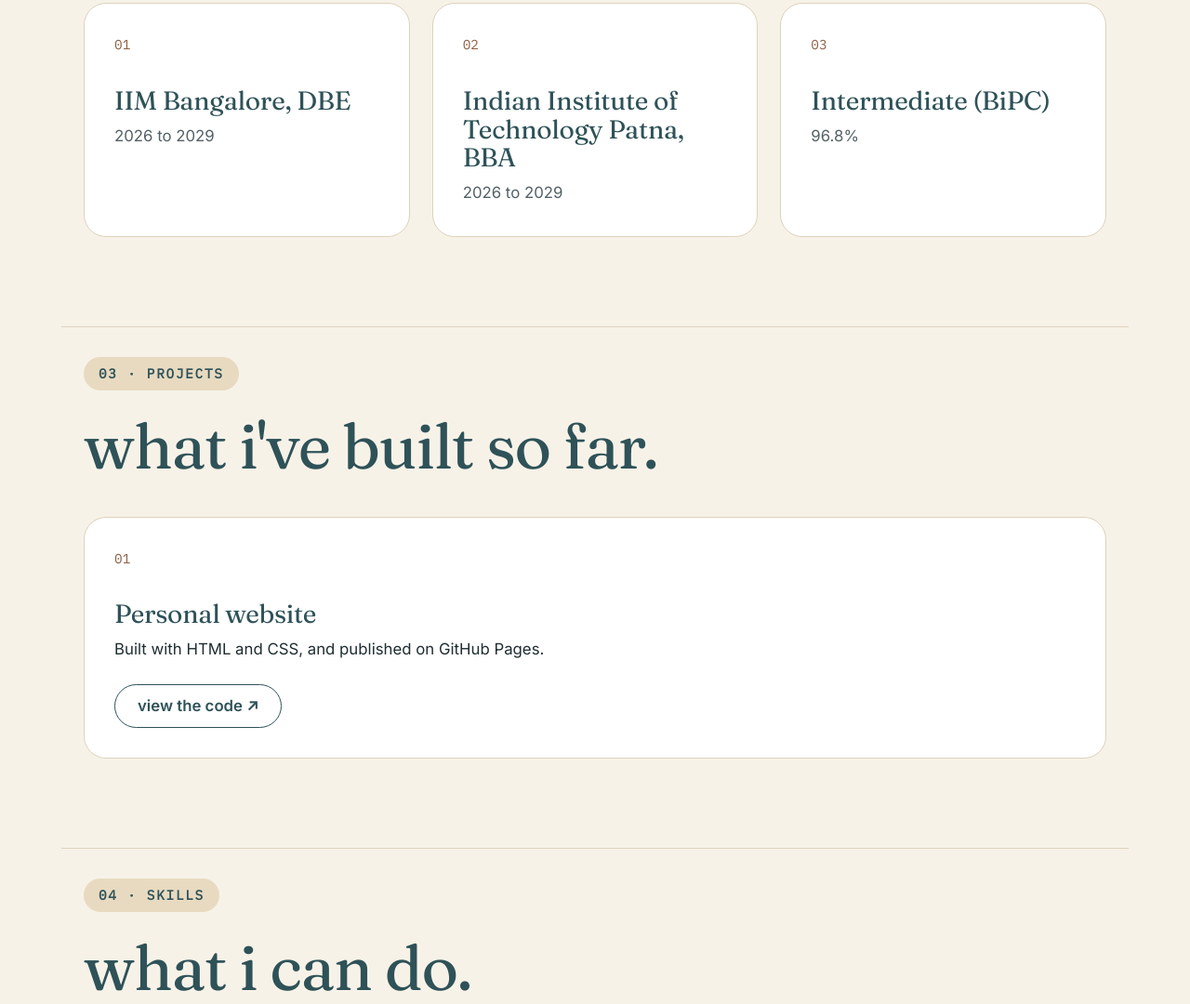
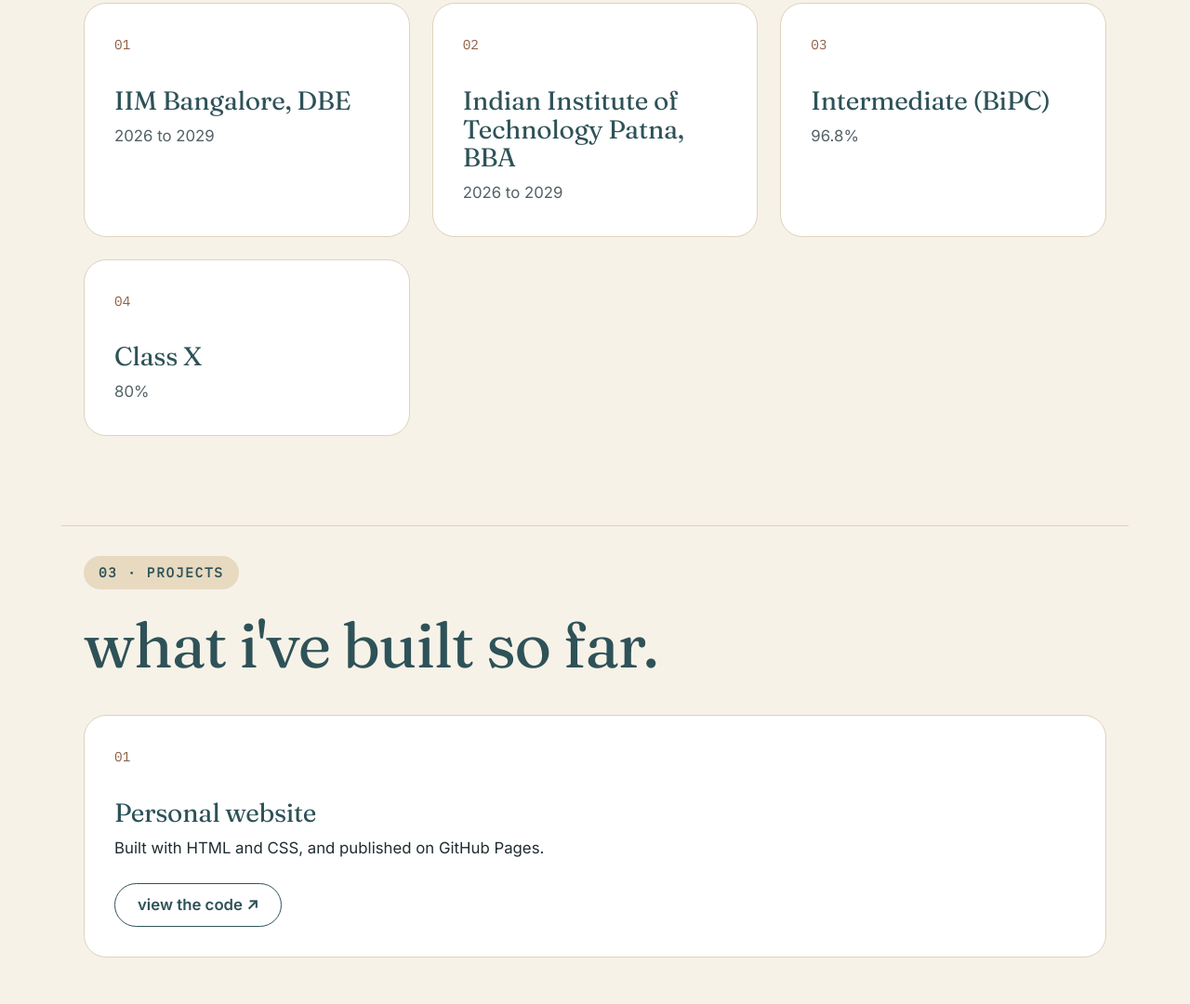
Before and after one commit to patraprasad-21/resume-website, a plain HTML site: page index.html in a window 1280 px wide. Shown: the part 1879-2959 px from the top of the page at 93% size. Drawn offline with Linux system fonts and the light colour scheme.

Commit message:
Update index.html

```diff
--- a/index.html
+++ b/index.html
@@ -93,6 +93,11 @@
           <h3>Intermediate (BiPC)</h3>
           <p class="detail">96.8%</p>
         </article>
+                <article class="card">
+          <p class="num">04</p>
+          <h3>Class X</h3>
+          <p class="detail">80%</p>
+        </article>
       </div>
     </section>
 
@@ -153,6 +158,7 @@
         <p><strong>IIM Bangalore,</strong> DBE, 2026 to 2029.</p>
         <p><strong>Indian Institute of Technology Patna,</strong> BBA, 2026 to 2029.</p>
         <p><strong>Intermediate (BiPC),</strong> 96.8%.</p>
+        <p><strong>Class X,</strong> 80%.</p>
         <h4>Skills</h4>
         <p><strong>Communication:</strong> interested in social media and communication, and building this website to present myself clearly.</p>
         <p><strong>Quick learner:</strong> learned HTML, CSS and GitHub Pages to build and publish this website.</p>
```
